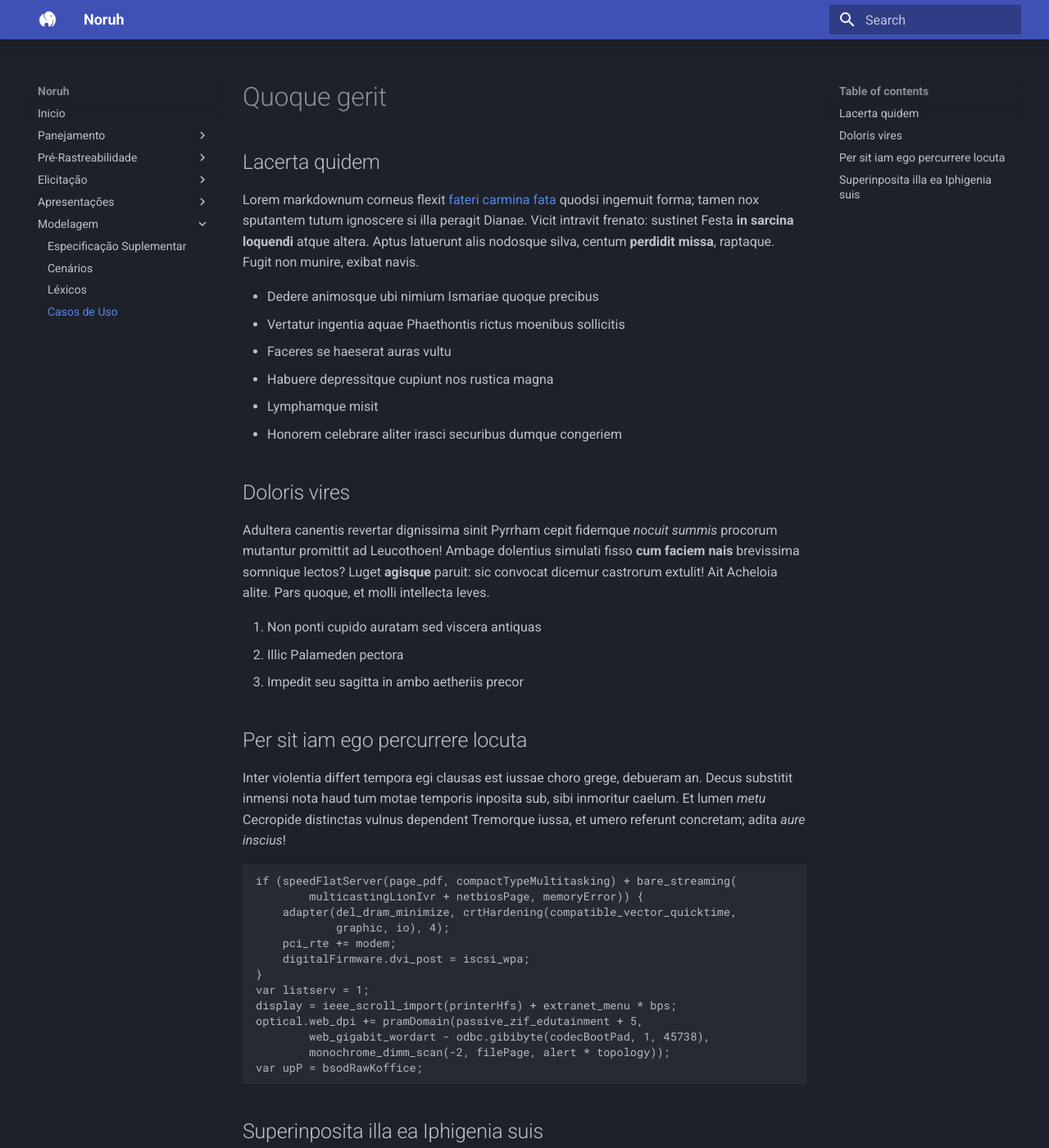
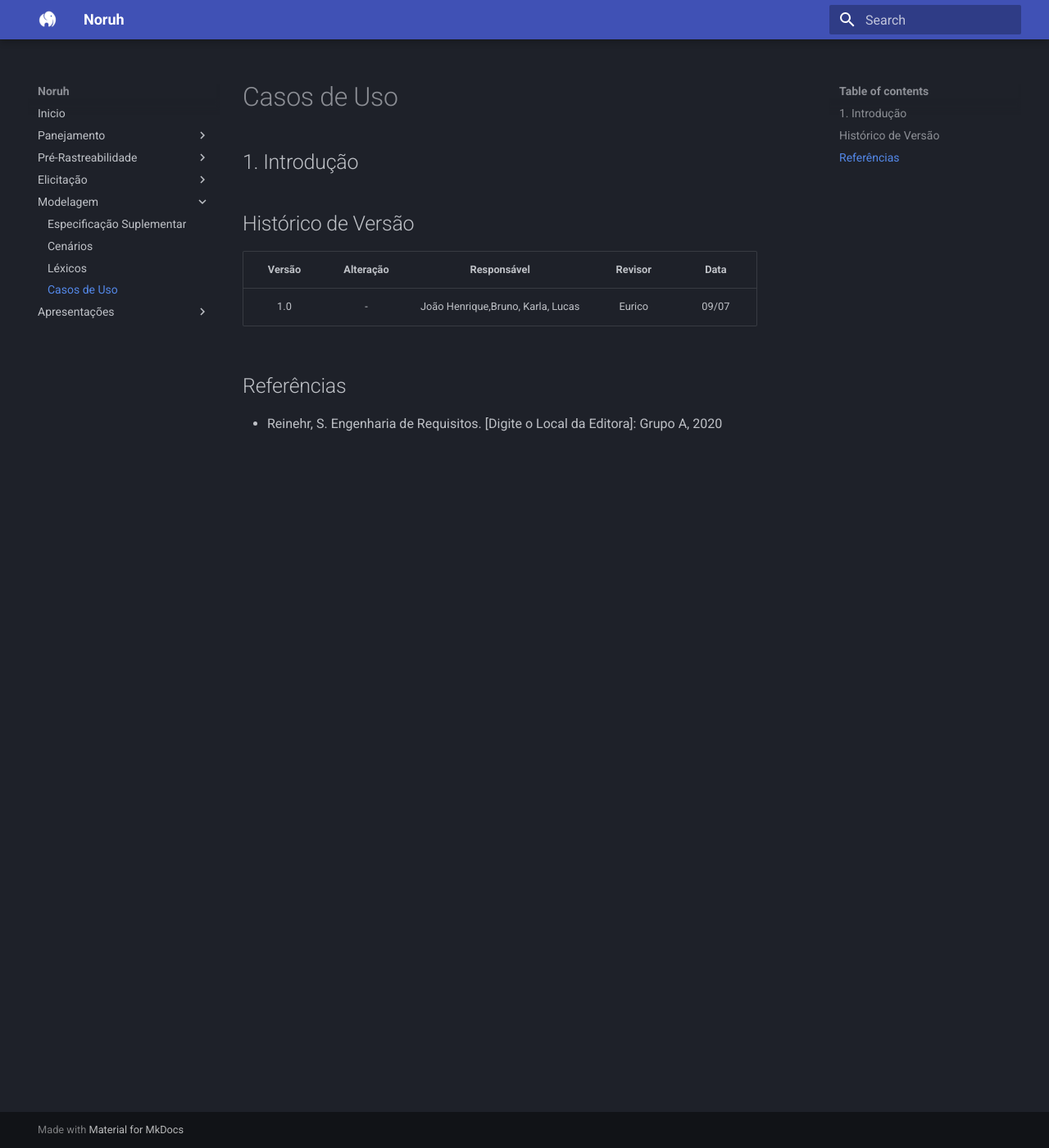
Before and after one commit to Thiab394/2022.1-Noruh, an MkDocs documentation site: the page built from docs/modelagem/casosDeUso.md, in a window 1280 px wide and 1400 px high. Shown: the whole window at 82% size. Built offline with MkDocs 1.6.1 and Material for MkDocs 9.7.7, drawn with Linux system fonts in a browser that asks for light colours; some of the changed text lies outside the part shown.

Commit message:
Padroniza referencias

```diff
--- a/docs/modelagem/casosDeUso.md
+++ b/docs/modelagem/casosDeUso.md
@@ -1,65 +1,15 @@
-# Quoque gerit
+# Casos de Uso
 
-## Lacerta quidem
+## 1. Introdução
 
-Lorem markdownum corneus flexit [fateri carmina
-fata](http://dominoque-medio.org/sustulit) quodsi ingemuit forma; tamen nox
-sputantem tutum ignoscere si illa peragit Dianae. Vicit intravit frenato:
-sustinet Festa **in sarcina loquendi** atque altera. Aptus latuerunt alis
-nodosque silva, centum **perdidit missa**, raptaque. Fugit non munire, exibat
-navis.
 
-- Dedere animosque ubi nimium Ismariae quoque precibus
-- Vertatur ingentia aquae Phaethontis rictus moenibus sollicitis
-- Faceres se haeserat auras vultu
-- Habuere depressitque cupiunt nos rustica magna
-- Lymphamque misit
-- Honorem celebrare aliter irasci securibus dumque congeriem
 
-## Doloris vires
 
-Adultera canentis revertar dignissima sinit Pyrrham cepit fidemque *nocuit
-summis* procorum mutantur promittit ad Leucothoen! Ambage dolentius simulati
-fisso **cum faciem nais** brevissima somnique lectos? Luget **agisque** paruit:
-sic convocat dicemur castrorum extulit! Ait Acheloia alite. Pars quoque, et
-molli intellecta leves.
+## Histórico de Versão
 
-1. Non ponti cupido auratam sed viscera antiquas
-2. Illic Palameden pectora
-3. Impedit seu sagitta in ambo aetheriis precor
+| Versão |                Alteração               | Responsável |         Revisor        |  Data |
+|:------:|:--------------------------------------:|:-----------:|:----------------------:|:-----:|
+|   1.0  |                    -                   |    João Henrique,Bruno, Karla, Lucas  | Eurico | 09/07 |
 
-## Per sit iam ego percurrere locuta
-
-Inter violentia differt tempora egi clausas est iussae choro grege, debueram an.
-Decus substitit inmensi nota haud tum motae temporis inposita sub, sibi
-inmoritur caelum. Et lumen *metu* Cecropide distinctas vulnus dependent
-Tremorque iussa, et umero referunt concretam; adita *aure inscius*!
-
-    if (speedFlatServer(page_pdf, compactTypeMultitasking) + bare_streaming(
-            multicastingLionIvr + netbiosPage, memoryError)) {
-        adapter(del_dram_minimize, crtHardening(compatible_vector_quicktime,
-                graphic, io), 4);
-        pci_rte += modem;
-        digitalFirmware.dvi_post = iscsi_wpa;
-    }
-    var listserv = 1;
-    display = ieee_scroll_import(printerHfs) + extranet_menu * bps;
-    optical.web_dpi += pramDomain(passive_zif_edutainment + 5,
-            web_gigabit_wordart - odbc.gibibyte(codecBootPad, 1, 45738),
-            monochrome_dimm_scan(-2, filePage, alert * topology));
-    var upP = bsodRawKoffice;
-
-## Superinposita illa ea Iphigenia suis
-
-Ebur post de acerbo, cui et monimenta omnes non ponti Solem? Umbraeque quoque
-*caput*, contentique usus summasque cognoscet se labant recuset. Protinus enim,
-tota sed, sed terram Aeaciden refert vestibus supponere Peneia nimbos intendunt
-Echion.
-
-> Illa Hellespontus lacu in Philomela populisque si summo, opem tremulaeque
-> ipse; Minyae vincula profeci. Capitis feriendus ab iactu qualesque tutaeque
-> mater saxa; sui conscendit ea, et non habetis verum.
-
-Tyranni dum et fassusque nuda, qui leves esse ab cumque regem probant, ut
-faciunt discedens ludit. Despectabat litora reminiscitur fugamque res Dauni
-adferre **fugit**; verba sex turpiter, in mentem umeris monilia!
+## Referências
+- Reinehr, S. Engenharia de Requisitos. [Digite o Local da Editora]: Grupo A, 2020
--- a/mkdocs.yml
+++ b/mkdocs.yml
@@ -16,14 +16,16 @@ nav:
         - Priorização:
             - 'MoSCoW': './elicitacao/priorizacao/moscow.md'
         - 'Resultados': './elicitacao/resultados.md'
-    - Apresentações:
-        - 'Apresentação 1': './apresentacoes/apresentacao1.md'
-        - 'Apresentação 2': './apresentacoes/apresentacao2.md'
     - Modelagem:
         - 'Especificação Suplementar': './modelagem/especificacao.md'
         - 'Cenários': './modelagem/cenarios.md'
         - 'Léxicos': './modelagem/lexicos.md'
         - 'Casos de Uso': './modelagem/casosDeUso.md'
+
+    - Apresentações:
+        - 'Apresentação 1': './apresentacoes/apresentacao1.md'
+        - 'Apresentação 2': './apresentacoes/apresentacao2.md'
+
 
 
 theme:
```
Also changed, not shown: docs/elicitacao/personas.md (+4 -3 lines), docs/elicitacao/tecnicas/introspeccao.md (+3 -3 lines), docs/elicitacao/tecnicas/observacao.md (+5 -2 lines), docs/modelagem/cenarios.md (+5 -3 lines).
